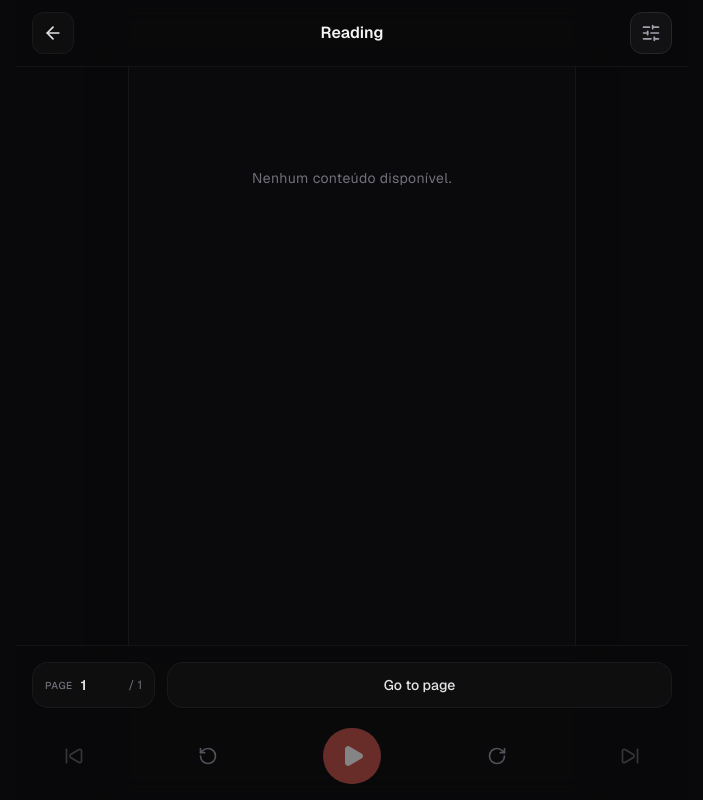
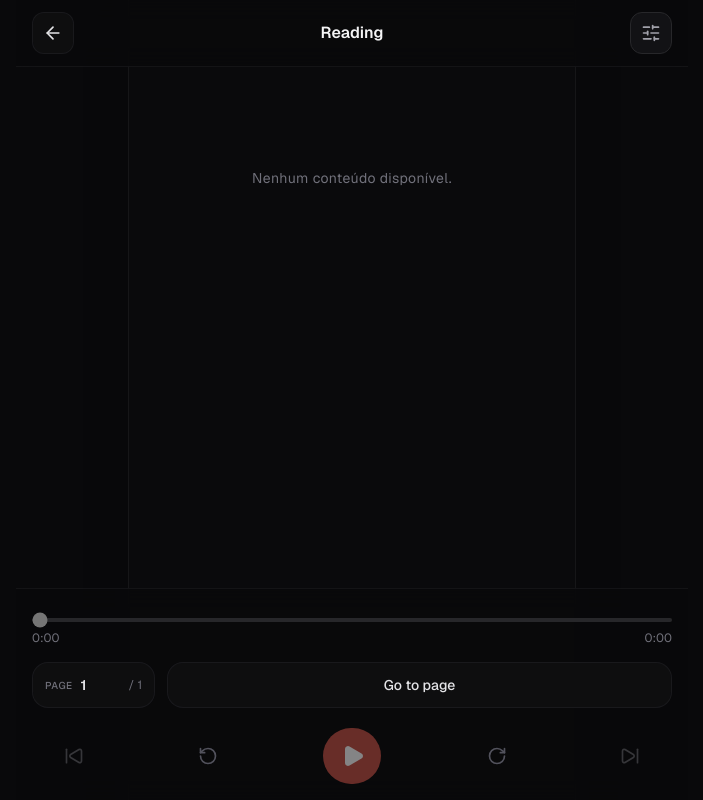
Before and after one commit to jaozinpaulin/audioread-app, a Next.js app: page /reading in a window 1280 px wide. Shown: the whole page, without its empty margins (288-991 px from the left). Built offline with nearby package versions, Linux system fonts and the light colour scheme.

Commit message:
Add audio progress bar

```diff
--- a/src/app/reading/page.tsx
+++ b/src/app/reading/page.tsx
@@ -15,6 +15,9 @@ export default function ReadingPage() {
     const menuRef = useRef(null);
     const { selectedDocument } = useDocuments();
     const [selectedVoice, setSelectedVoice] = useState('pt-BR-FranciscaNeural');
+
+    const [currentTime, setCurrentTime] = useState(0);
+    const [duration, setDuration] = useState(0);
 
     const [isPlaying, setIsPlaying] = useState(false);
     const [isGenerating, setIsGenerating] = useState(false);
@@ -35,6 +38,15 @@ export default function ReadingPage() {
     const [isLoading, setIsLoading] = useState(false);
     const [isOpen, setIsOpen] = useState(false);
 
+
+    function formatTime(time: number) {
+        if (!Number.isFinite(time)) return '0:00';
+
+        const minutes = Math.floor(time / 60);
+        const seconds = Math.floor(time % 60);
+
+        return `${minutes}:${String(seconds).padStart(2, '0')}`;
+    }
 
 
     useEffect(() => {
@@ -161,6 +173,9 @@ export default function ReadingPage() {
             if (audioRef.current.paused) {
                 await audioRef.current.play();
                 setIsPlaying(true);
+            } else {
+                audioRef.current.pause();
+                setIsPlaying(false);
             }
 
             return;
@@ -176,15 +191,29 @@ export default function ReadingPage() {
 
             audioRef.current = player;
 
+            player.ontimeupdate = () => {
+                setCurrentTime(player.currentTime);
+            };
+
+            player.onloadedmetadata = () => {
+                setDuration(player.duration);
+            };
+
             player.onended = () => {
                 URL.revokeObjectURL(audioUrl);
                 audioRef.current = null;
+
+                setCurrentTime(0);
+                setDuration(0);
                 setIsPlaying(false);
             };
 
             player.onerror = () => {
                 URL.revokeObjectURL(audioUrl);
                 audioRef.current = null;
+
+                setCurrentTime(0);
+                setDuration(0);
                 setIsPlaying(false);
             };
 
@@ -264,6 +293,32 @@ export default function ReadingPage() {
             </div>
 
             <div className="fixed bottom-0 left-0 right-0 max-w-2xl mx-auto bg-zinc-950/80 backdrop-blur-md border-t border-zinc-800/40 px-4 py-4 space-y-4 z-50">
+
+                <div className="space-y-2">
+                    <input
+                        type="range"
+                        min={0}
+                        max={duration || 0}
+                        step={0.1}
+                        value={Math.min(currentTime, duration || 0)}
+                        onChange={(event) => {
+                            const time = Number(event.target.value);
+
+                            if (audioRef.current) {
+                                audioRef.current.currentTime = time;
+                                setCurrentTime(time);
+                            }
+                        }}
+                        disabled={!duration}
+                        className="h-1 w-full cursor-pointer appearance-none rounded-full bg-zinc-800 accent-[#c94f45] disabled:cursor-not-allowed"
+                        aria-label="Progresso do áudio"
+                    />
+
+                    <div className="flex justify-between text-xs text-zinc-500">
+                        <span>{formatTime(currentTime)}</span>
+                        <span>{formatTime(duration)}</span>
+                    </div>
+                </div>
 
                 <div className="flex items-center gap-3">
                     <div className="flex min-w-[120px] items-center gap-2 rounded-2xl border border-zinc-800/50 bg-zinc-900/40 px-3 py-3">
```
